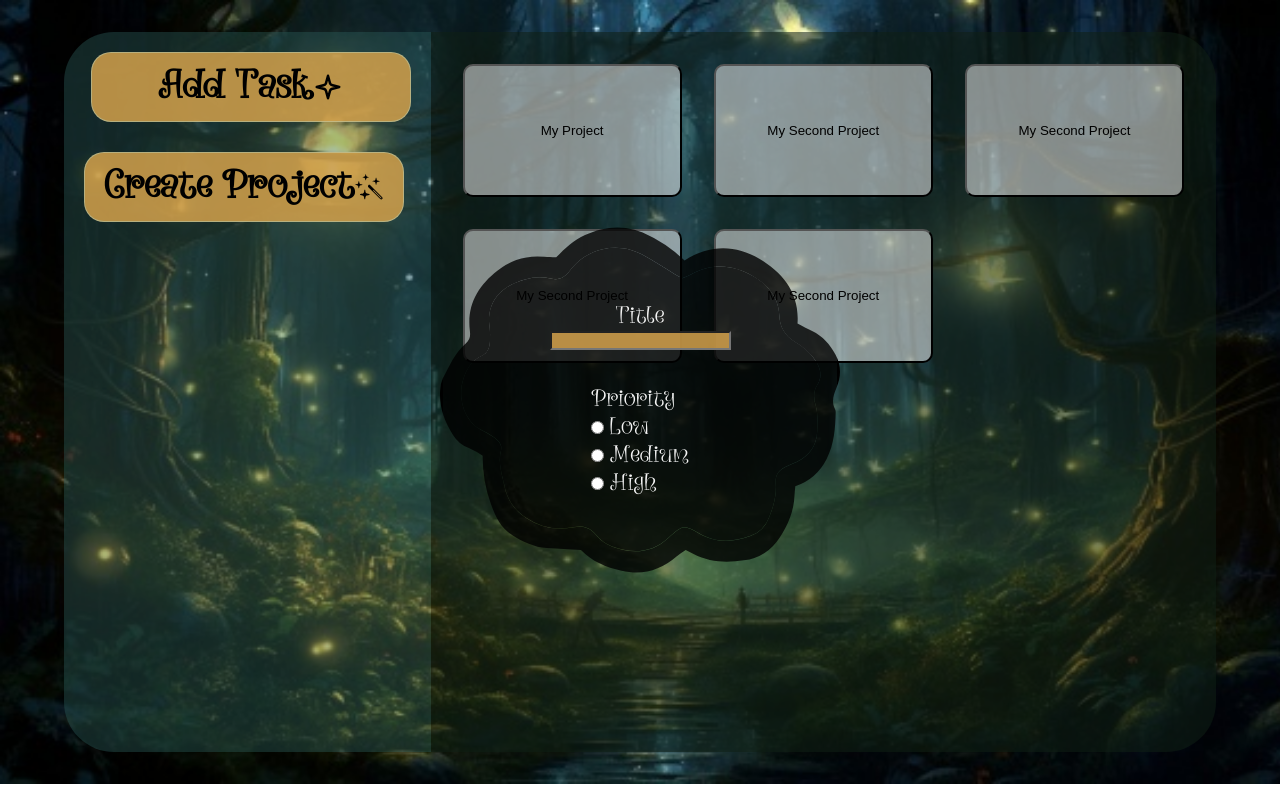
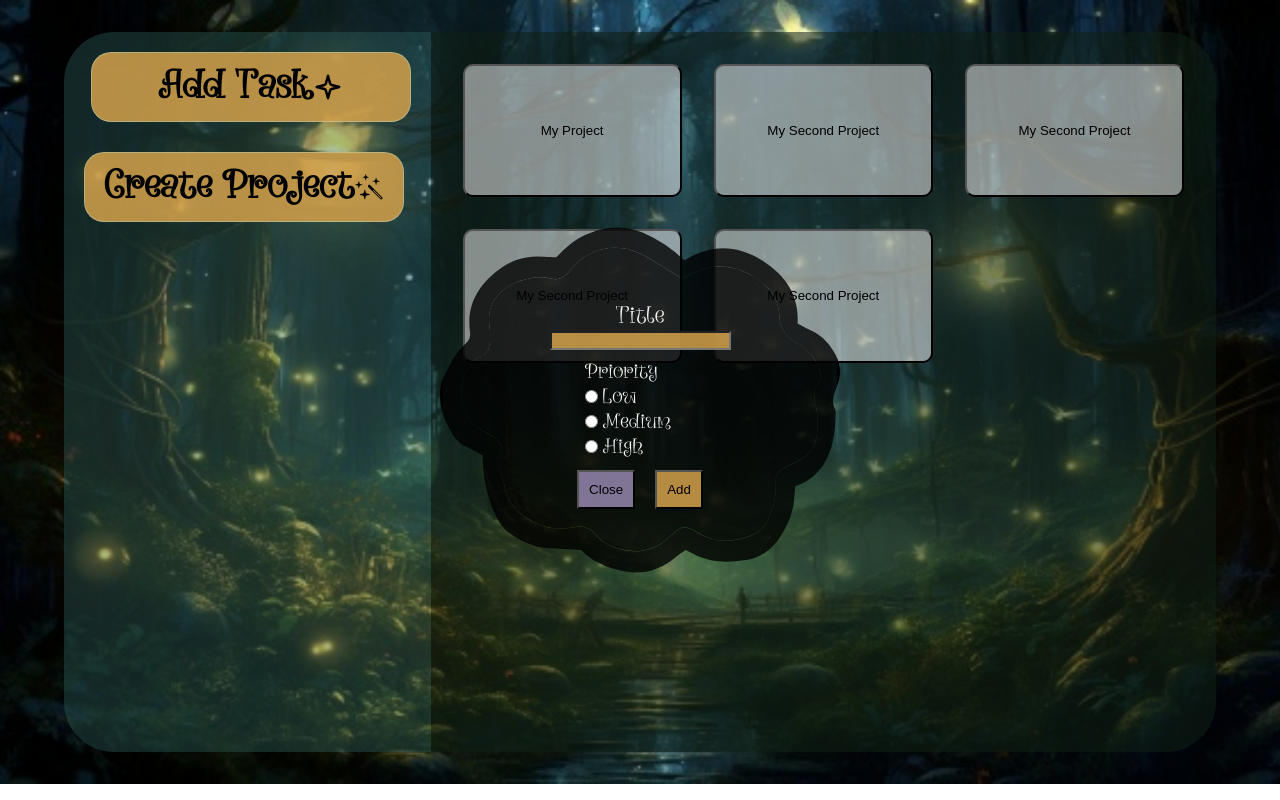
Before and after one commit to Loupo5/Todo-List, a website built with webpack: page src/template.html in a window 1280 px wide. Built offline with nearby package versions, Linux system fonts and the light colour scheme.

Commit message:
Add close and add button to the project dialog

```diff
--- a/src/dialog.css
+++ b/src/dialog.css
@@ -130,12 +130,12 @@
     width: 25rem;
     height: 25rem;
 }
-#proj-dialog div {
+#proj-dialog div:first-child {
     font-size: 1.5em;
     display: flex;
     flex-direction: column;
     align-items: center;
-    margin-bottom: 1.5em;
+    margin-bottom: 10px;
 }
 #proj-dialog label {
     color: #f5f5f5
@@ -147,9 +147,23 @@
     color: #f5f5f5
 }
 #proj-priority {
-    font-size: 1.5em;
+    font-size: 1.3em;
     margin-left: 2em;
     display: flex;
     flex-direction: column;
     border: none;
 }
+#proj-btns {
+    display: flex;
+    justify-content: center;
+}
+#proj-btns button {
+    margin: 10px;
+    padding: 10px;
+}
+#proj-btns button:last-child {
+    background-color: rgba(212, 162, 76, 0.85);
+}
+#proj-btns button:first-child {
+    background-color: rgba(180, 160, 210, 0.7);
+}
--- a/src/template.html
+++ b/src/template.html
@@ -68,6 +68,10 @@
                         High
                         </label>
                     </fieldset>
+                    <div id="proj-btns">
+                        <button>Close</button>
+                        <button>Add</button>
+                    </div>
                 </dialog>
             </div>
         </div>
```
